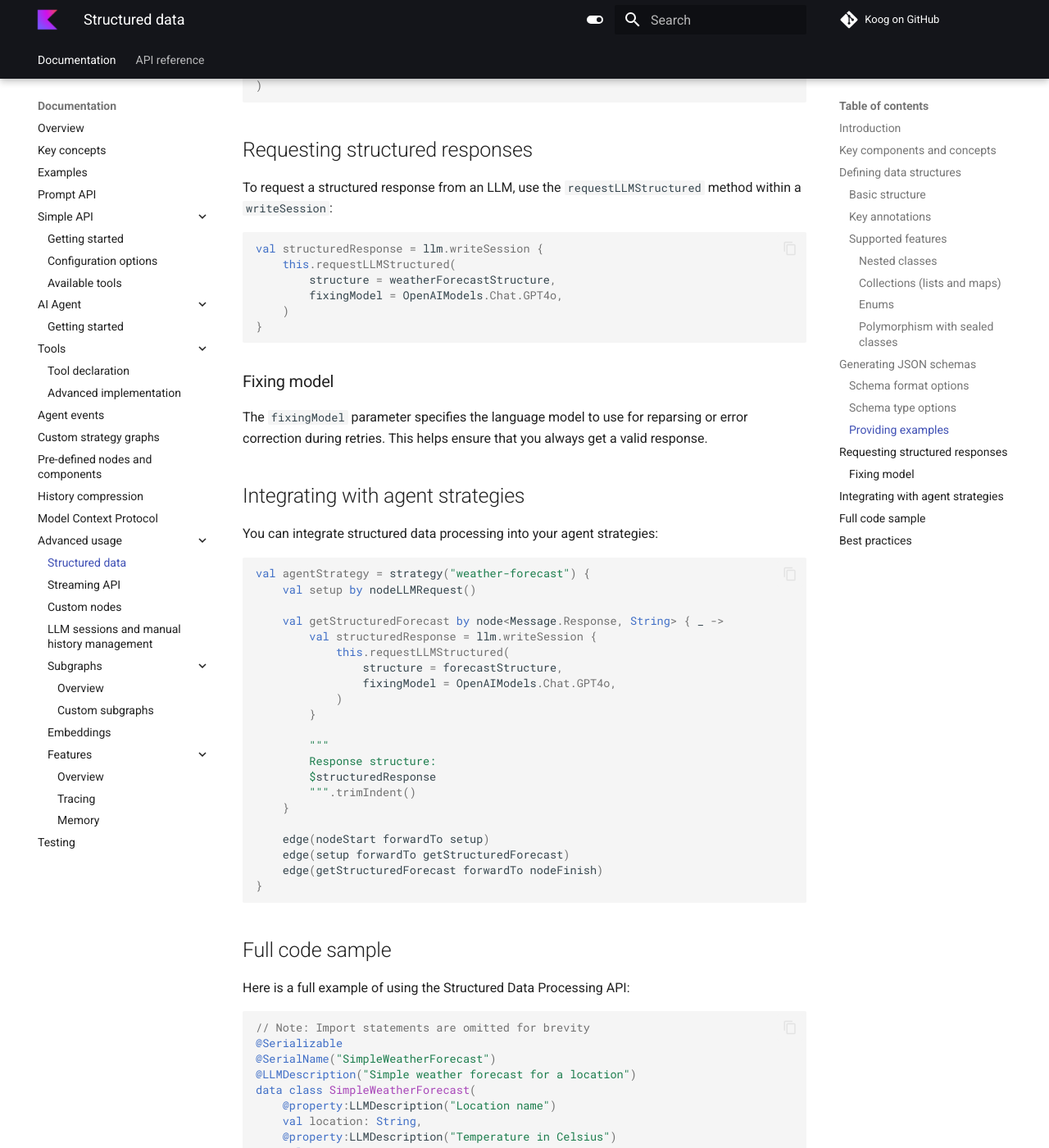
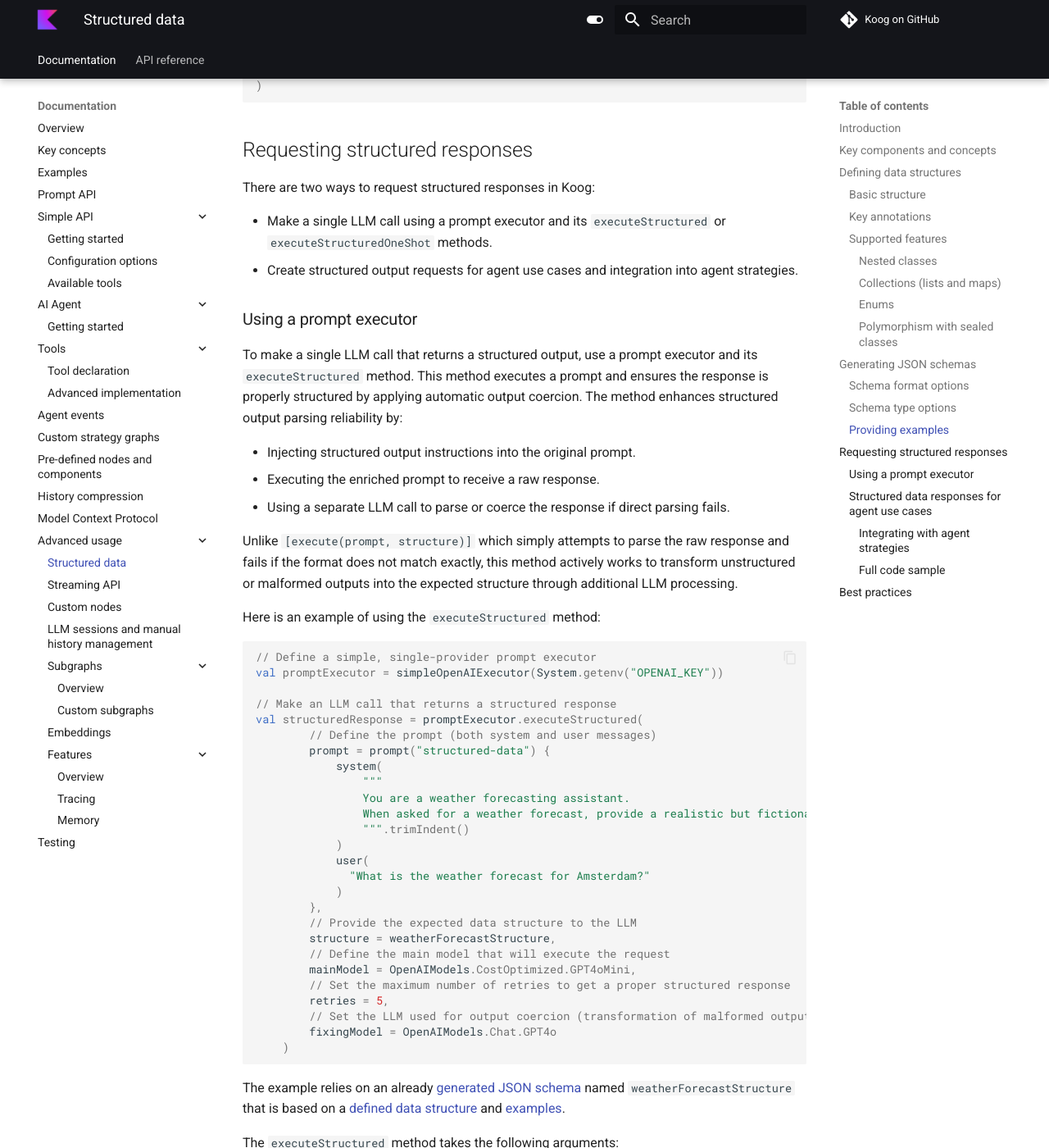
Before and after one commit to JetBrains/koog-docs, an MkDocs documentation site: the page built from docs/structured-data.md, in a window 1280 px wide and 1400 px high, scrolled down 4131 px. Shown: the whole window at 82% size. Built offline with MkDocs 1.6.1 and Material for MkDocs 9.7.7, drawn with Linux system fonts in a browser that asks for light colours; comment, search, counter and statistics services are not loaded; some of the changed text lies outside the part shown.

Commit message:
Add executeStructured and executeStructuredOneShot reference (#42)

````diff
--- a/docs/structured-data.md
+++ b/docs/structured-data.md
@@ -182,6 +182,82 @@
 
 ## Requesting structured responses
 
+There are two ways to request structured responses in Koog:
+
+- Make a single LLM call using a prompt executor and its `executeStructured` or `executeStructuredOneShot` methods.
+- Create structured output requests for agent use cases and integration into agent strategies.
+
+### Using a prompt executor
+
+To make a single LLM call that returns a structured output, use a prompt executor and its `executeStructured` method.
+This method executes a prompt and ensures the response is properly structured by applying automatic output coercion. The
+ method enhances structured output parsing reliability by:
+
+- Injecting structured output instructions into the original prompt.
+- Executing the enriched prompt to receive a raw response.
+- Using a separate LLM call to parse or coerce the response if direct parsing fails.
+
+Unlike `[execute(prompt, structure)]` which simply attempts to parse the raw response and fails if the format does not
+match exactly, this method actively works to transform unstructured or malformed outputs into the expected structure
+through additional LLM processing.
+
+Here is an example of using the `executeStructured` method:
+
+```kotlin
+// Define a simple, single-provider prompt executor
+val promptExecutor = simpleOpenAIExecutor(System.getenv("OPENAI_KEY"))
+
+// Make an LLM call that returns a structured response
+val structuredResponse = promptExecutor.executeStructured(
+        // Define the prompt (both system and user messages)
+        prompt = prompt("structured-data") {
+            system(
+                """
+                You are a weather forecasting assistant.
+                When asked for a weather forecast, provide a realistic but fictional forecast.
+                """.trimIndent()
+            )
+            user(
+              "What is the weather forecast for Amsterdam?"
+            )
+        },
+        // Provide the expected data structure to the LLM
+        structure = weatherForecastStructure,
+        // Define the main model that will execute the request
+        mainModel = OpenAIModels.CostOptimized.GPT4oMini,
+        // Set the maximum number of retries to get a proper structured response
+        retries = 5,
+        // Set the LLM used for output coercion (transformation of malformed outputs)
+        fixingModel = OpenAIModels.Chat.GPT4o
+    )
+```
+
+The example relies on an already [generated JSON schema](#generating-json-schemas) named `weatherForecastStructure` that is based on a [defined data structure](#defining-data-structures) and [examples](#providing-examples).
+
+The `executeStructured` method takes the following arguments:
+
+| Name          | Data type      | Required | Default                   | Description                                                                                                                                    |
+|---------------|----------------|----------|---------------------------|------------------------------------------------------------------------------------------------------------------------------------------------|
+| `prompt`      | Prompt         | Yes      |                           | The prompt to execute. For more information, see [Prompt API](prompt-api.md).                                                                  |
+| `structure`   | StructuredData | Yes      |                           | The structured data definition with schema and parsing logic. For more information, see [Defining data structures](#defining-data-structures). |
+| `mainModel`   | LLModel        | Yes      |                           | The main model to execute the prompt.                                                                                                          |
+| `retries`     | Integer        | No       | `1`                       | The number of attempts to parse the response into a proper structured output.                                                                  |
+| `fixingModel` | LLModel        | No       | `OpenAIModels.Chat.GPT4o` | The model that handles output coercion - transformation of malformed outputs into the expected structure.                                      |
+
+In addition to `executeStructured`, you can also use the `executeStructuredOneShot` method with a prompt executor. The
+main difference is that `executeStructuredOneShot` does not handle coercion automatically, so you would have to manually
+transform malformed outputs into proper structured ones.
+
+The `executeStructuredOneShot` method takes the following arguments:
+
+| Name        | Data type      | Required | Default | Description                                                   |
+|-------------|----------------|----------|---------|---------------------------------------------------------------|
+| `prompt`    | Prompt         | Yes      |         | The prompt to execute.                                        |
+| `structure` | StructuredData | Yes      |         | The structured data definition with schema and parsing logic. |
+| `model`     | LLModel        | Yes      |         | The model to execute the prompt.                              |
+
+### Structured data responses for agent use cases
+
 To request a structured response from an LLM, use the `requestLLMStructured` method within a `writeSession`:
 
 ```kotlin
@@ -193,11 +269,9 @@
 }
 ```
 
-### Fixing model
-
 The `fixingModel` parameter specifies the language model to use for reparsing or error correction during retries. This helps ensure that you always get a valid response.
 
-## Integrating with agent strategies
+#### Integrating with agent strategies
 
 You can integrate structured data processing into your agent strategies:
 
@@ -225,7 +299,7 @@
 }
 ```
 
-## Full code sample
+#### Full code sample
 
 Here is a full example of using the Structured Data Processing API:
 
````
